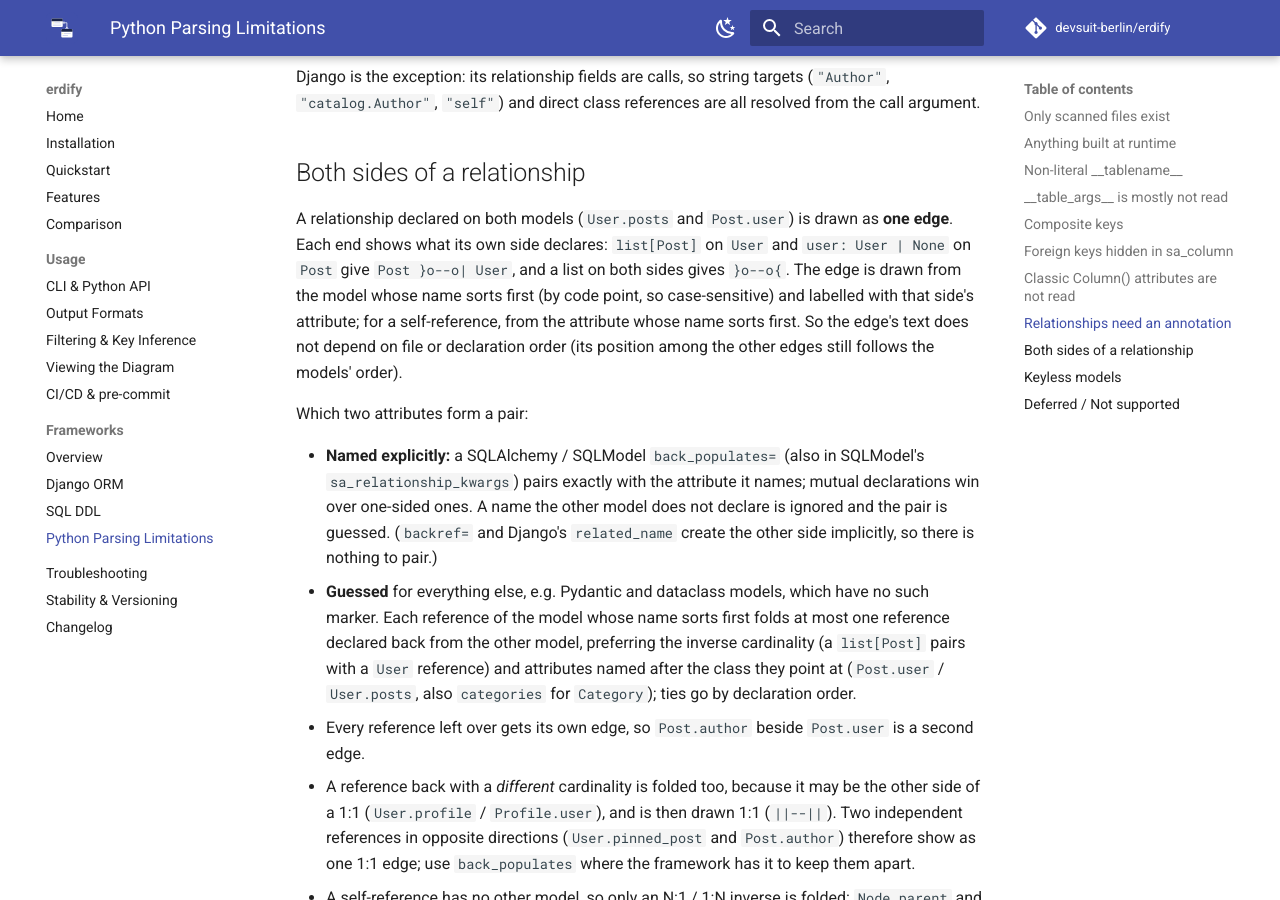
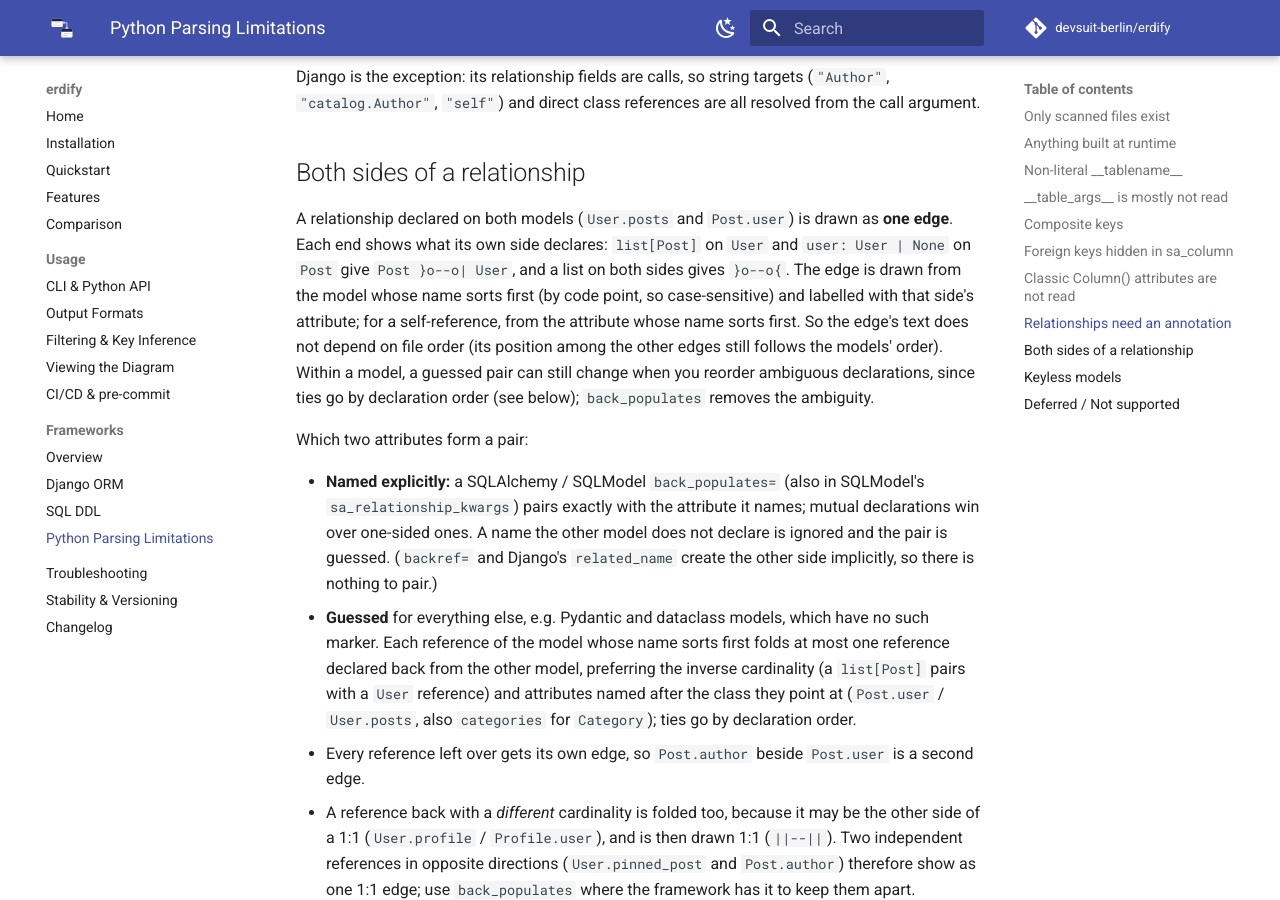
Before and after one commit to devsuit-berlin/erdify, an MkDocs documentation site: the page built from docs/frameworks/limitations.md, in a window 1280 px wide and 900 px high, scrolled down 3592 px. Built offline with MkDocs 1.6.1 and Material for MkDocs 9.7.7, drawn with Linux system fonts in a browser that asks for light colours; comment, search, counter and statistics services are not loaded.

Commit message:
docs: limit the order guarantee to file order for guessed pairs

```diff
--- a/docs/frameworks/limitations.md
+++ b/docs/frameworks/limitations.md
@@ -162,8 +162,10 @@ as **one edge**. Each end shows what its own side declares: `list[Post]` on
 both sides gives `}o--o{`. The edge is drawn from the model whose name sorts
 first (by code point, so case-sensitive) and labelled with that side's
 attribute; for a self-reference, from the attribute whose name sorts first. So
-the edge's text does not depend on file or declaration order (its position
-among the other edges still follows the models' order).
+the edge's text does not depend on file order (its position among the other
+edges still follows the models' order). Within a model, a guessed pair can
+still change when you reorder ambiguous declarations, since ties go by
+declaration order (see below); `back_populates` removes the ambiguity.
 
 Which two attributes form a pair:
 
```
Also changed, not shown: CHANGELOG.md (+2 -1 lines).
